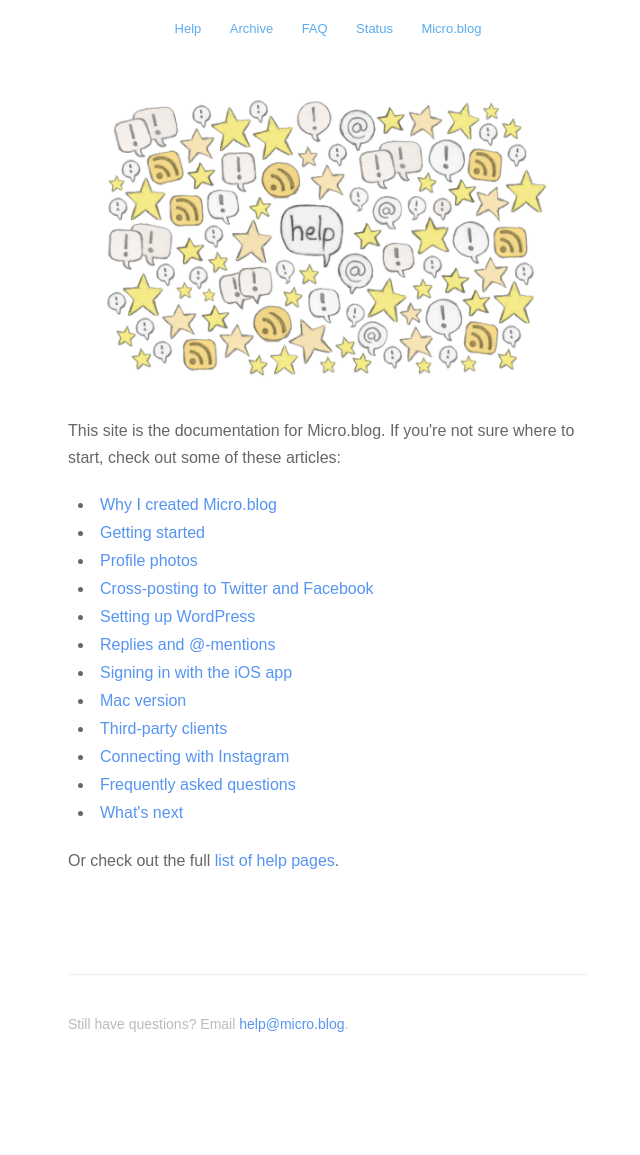
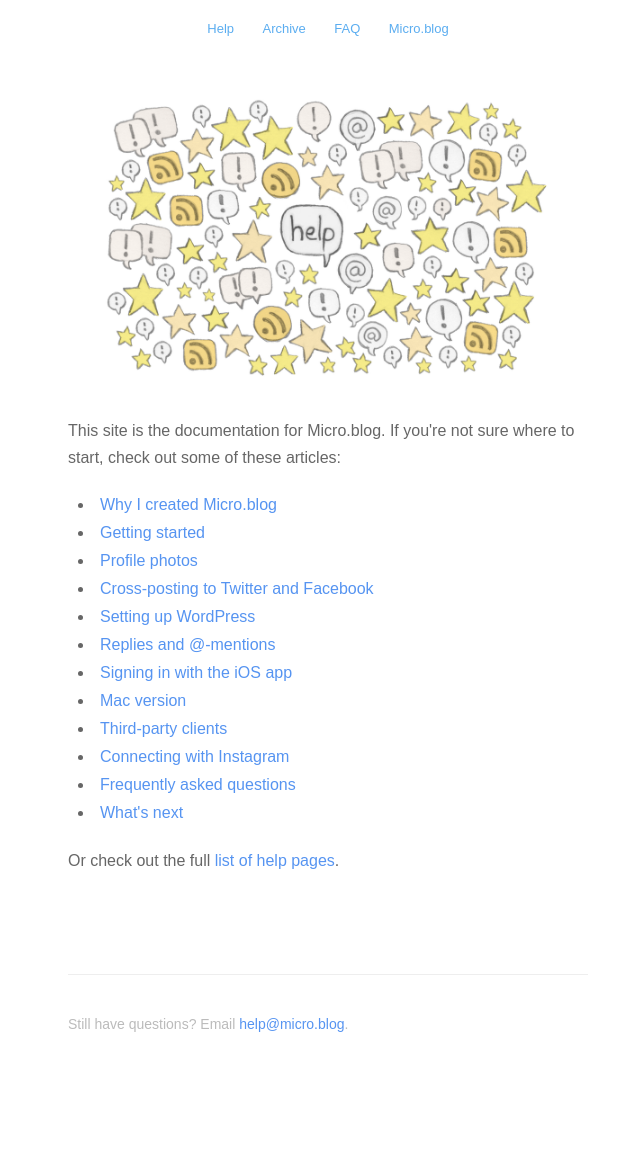
Before and after one commit to microdotblog/help.micro.blog, a Jekyll site: the page built from index.html, in a window 1280 px wide. Shown: the whole page, without its empty margins (312-952 px from the left). Built offline with Jekyll 4.4.1, drawn with Linux system fonts in a browser that asks for light colours; nearby versions of some CDN libraries; the list of posts is cut into pages by our own code.

Commit message:
Removed the Status page link for now. Not super useful until it's more dynamic.

```diff
--- a/_includes/navigation.html
+++ b/_includes/navigation.html
@@ -2,7 +2,5 @@
 	<a href='/'>Help</a>
 	<a href='/archive/'>Archive</a>
 	<a href='/faq/'>FAQ</a>
-	<a href='/status/'>Status</a>
-
     <a href="https://micro.blog/" id="snippets_link">Micro.blog</a>
 </nav>
```
